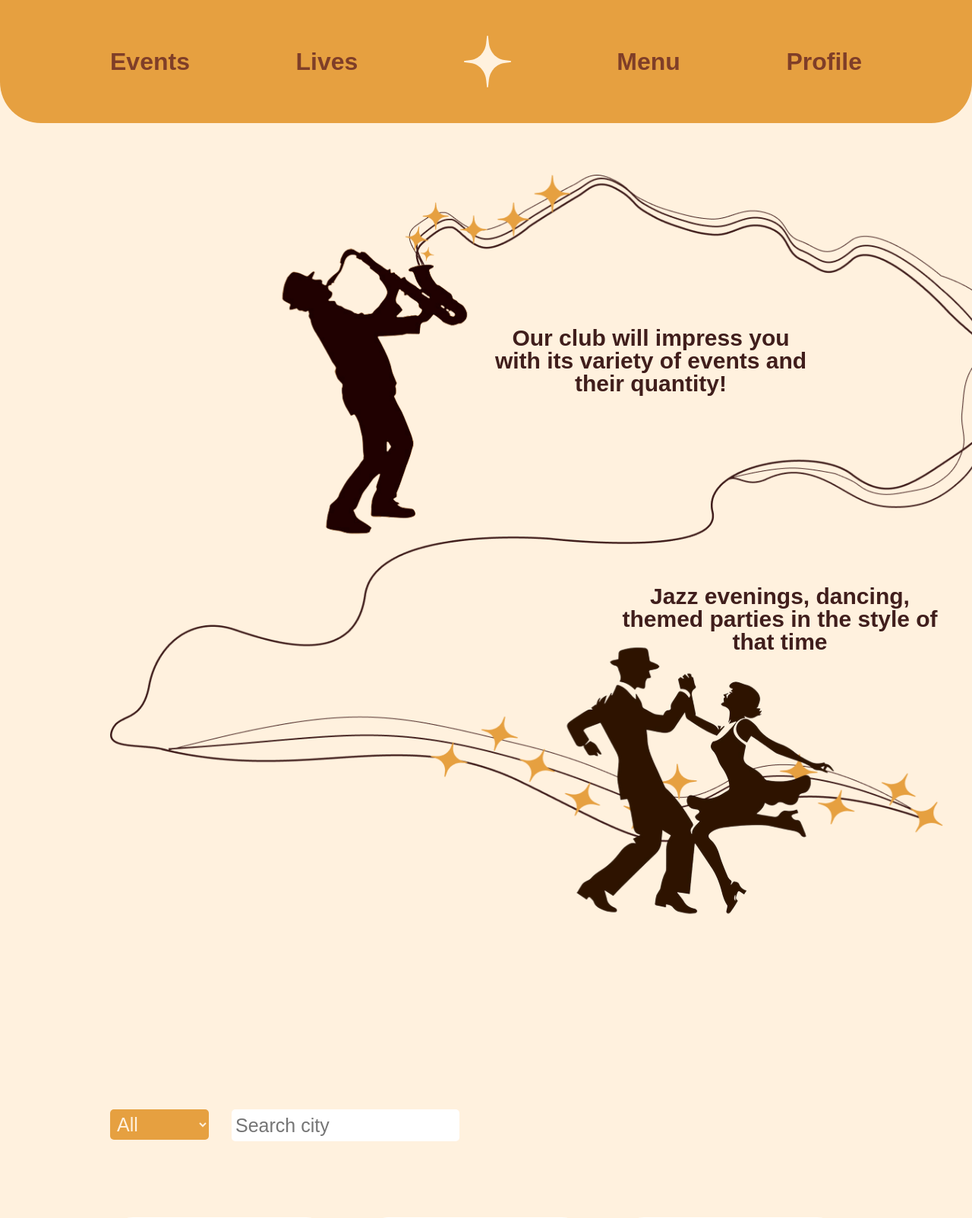
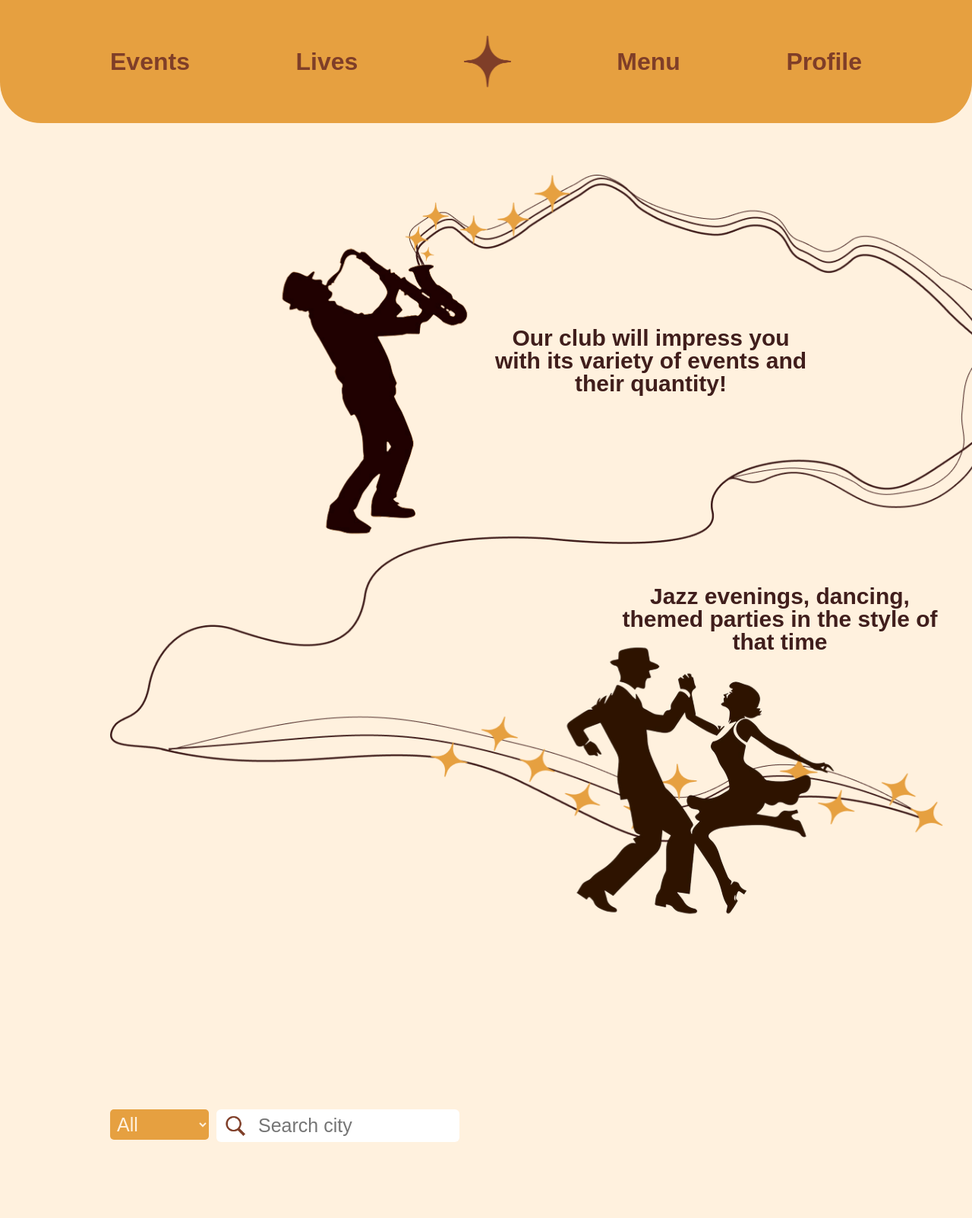
Before and after one commit to enhaiii/jazz, a Django app: page /events/ in a window 1280 px wide; the page is wider, and only the part inside the window is pictured. Shown: the top 1603 px of that part at 76% size. Run offline with Django 5.2, Linux system fonts and the light colour scheme; some web fonts are replaced.

Commit message:
05.12.2025

```diff
--- a/jazz_project/jazz_app/static/style/events.css
+++ b/jazz_project/jazz_app/static/style/events.css
@@ -70,8 +70,8 @@ option {
     font-size: 25px;
     padding: 5px;
     border-radius: 5px;
-    width: 300px;
-    height: 42px;
+    width: 260px;
+    height: 40px;
     color: #401E1C;
 }
 
@@ -85,11 +85,27 @@ option {
   color: #FFF1DE !important;
 }
 
+.string {
+    display: flex;
+    align-items: center;
+    justify-content: space-between;
+    width: 320px;
+    height: 43px;
+    background-color: #ffffff;
+    border-radius: 6px;
+    padding: 10px;
+}
+
 .for_search {
     display: flex;
     width: 460px;
     justify-content: space-between;
     margin-bottom: 100px;
+}
+
+.lupa {
+    width: 30px;
+    background-color: #ffffffff;
 }
 
 .events {
--- a/jazz_project/jazz_app/static/style/header_footer_style.css
+++ b/jazz_project/jazz_app/static/style/header_footer_style.css
@@ -37,8 +37,45 @@ header {
 
 .text {
     font-size: 32px;
+    cursor: pointer;
     color: #7F3E28;
     font-weight: 700;
+    transition: all 0.3s cubic-bezier(0.4, 0, 0.2, 1);
+}
+
+.text:hover {
+    color: #FFF1DE;
+}
+
+.text.active {
+    color: #FFF1DE !important;
+    transition: color 0.7s ease-out;
+}
+
+.text.active:hover {
+    color: #FFF1DE !important;
+    transform: translateY(-1px);
+    transition: all 0.3s ease;
+}
+
+.text:focus{
+    color: #FFF1DE !important;
+    outline: none;
+}
+
+.star {
+    width: 62px;
+    transition: all 0.3s cubic-bezier(0.4, 0, 0.2, 1);
+    transition: filter 0.3s;
+}
+
+.star:hover {
+    filter:
+        brightness(6.0)
+        sepia(0.3)
+        hue-rotate(-60deg)
+        saturate(5.4)
+        contrast(0.95);
 }
 
 footer {
--- a/jazz_project/jazz_app/templates/events.html
+++ b/jazz_project/jazz_app/templates/events.html
@@ -14,7 +14,10 @@
                 <option value="All">All</option>
                 <option value="My_city">My city</option>
             </select>
-            <input type="text" placeholder="Search city" id="search" name="search" value="" class="search">
+            <div class="string">
+                <button type="submit"><img src="../static/media/Search.png" alt="lupa" class="lupa"></button>
+                <input type="text" placeholder="Search city" id="search" name="search" value="" class="search">
+            </div>
         </div>
         <div class="cards_events">
             <div class="background">
--- a/jazz_project/jazz_app/templates/header_footer.html
+++ b/jazz_project/jazz_app/templates/header_footer.html
@@ -13,11 +13,11 @@
         <header>
             <div class="container">
                 <div class="container_header">
-                    <a href="events/"><p class="text">Events</p></a>
-                    <a href="lives/"><p class="text">Lives</p></a>
-                    <a href="main/"><img src="../static/media/Soft Star.png" alt="star"></a>
-                    <a href="#"><p class="text">Menu</p></a>
-                    <a href="#"><p class="text">Profile</p></a>
+                    <a href="events/"><p id="for_animation" class="text">Events</p></a>
+                    <a href="lives/"><p id="for_animation" class="text">Lives</p></a>
+                    <a href="main/"><p id="for_animation" class="text"><img src="../static/media/brown_star.png" alt="star" class="star"></p></a>
+                    <a href="#"><p id="for_animation" class="text">Menu</p></a>
+                    <a href="#"><p id="for_animation" class="text">Profile</p></a>
                 </div>
             </div>
         </header>
```
Also changed, not shown: jazz_project/jazz_app/static/style/lives.css (+12 -1 lines), jazz_project/jazz_app/static/media/Search.png (added).
